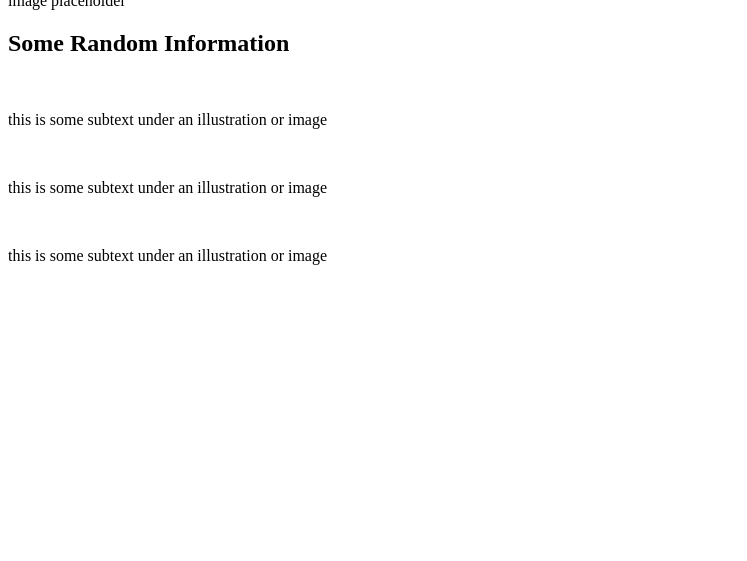
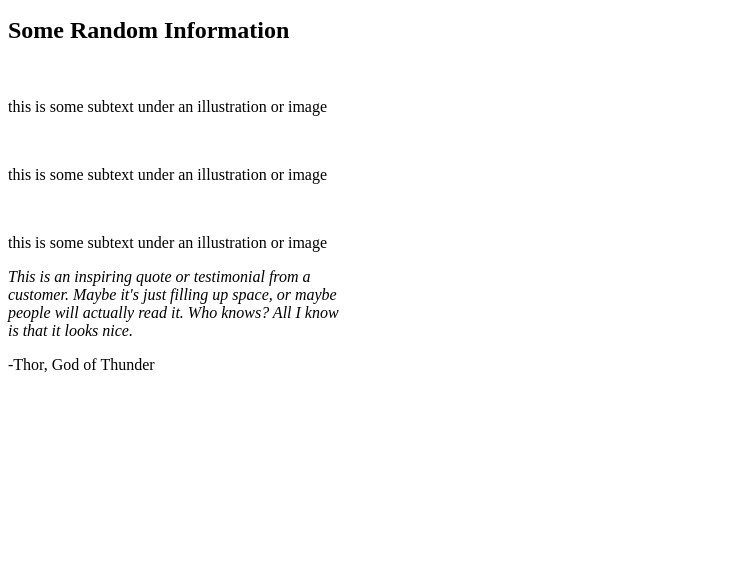
Before and after one commit to smarshall7/landing-page, a plain HTML site: page index.html in a window 1280 px wide. Shown: the part 239-800 px from the top of the page, without its empty margins (0-747 px from the left). Drawn offline with Linux system fonts and the light colour scheme.

Commit message:
create section 3

```diff
--- a/index.html
+++ b/index.html
@@ -16,13 +16,16 @@
             <li>header link three</li>
         </ul>
     </nav>
+    <section>
         <h1>This Website is Awesome</h1>
-    <p>This website has some subtest that goes under the main title.It's smaller font and the color is lower contrast
+        <p>This website has some subtest that goes under the main title.It's smaller font and the color is lower
+            contrast
         </p>
         <button>Sign up</button>
         <div>
             image placeholder <img src="" alt="">
         </div>
+    </section>
     <section>
         <h2>Some Random Information</h2>
         <img src="" alt="">
@@ -32,6 +35,12 @@
         <img src="" alt="">
         <p>this is some subtext under an illustration or image</p>
     </section>
+    <section>
+        <em>This is an inspiring quote or testimonial from a <br>customer. Maybe it's just filling up space, or
+            maybe<br>
+            people will actually read it. Who knows? All I know<br> is that it looks nice.</em>
+        <p>-Thor, God of Thunder</p>
+    </section>
 </body>
 
 </html>
```
Lines whose indentation alone changed are shown as unchanged.
